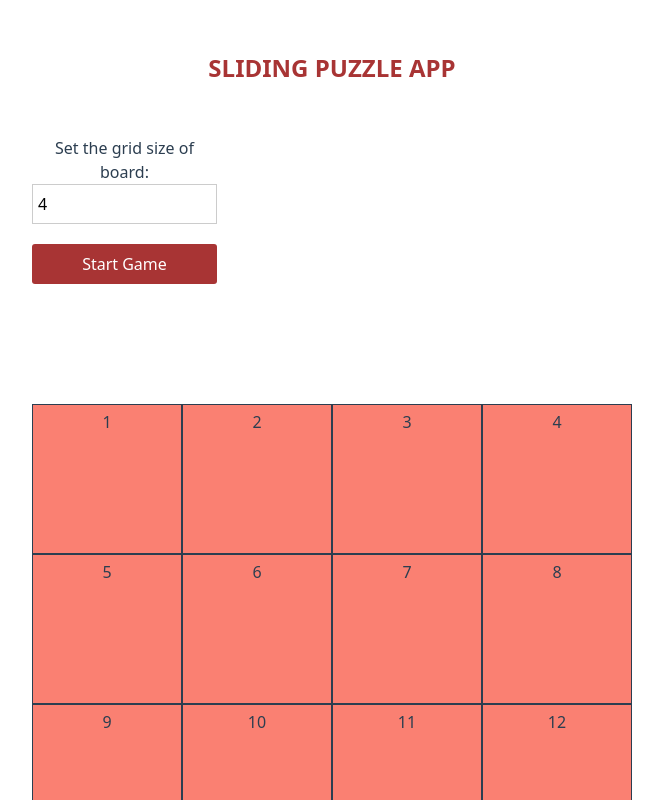
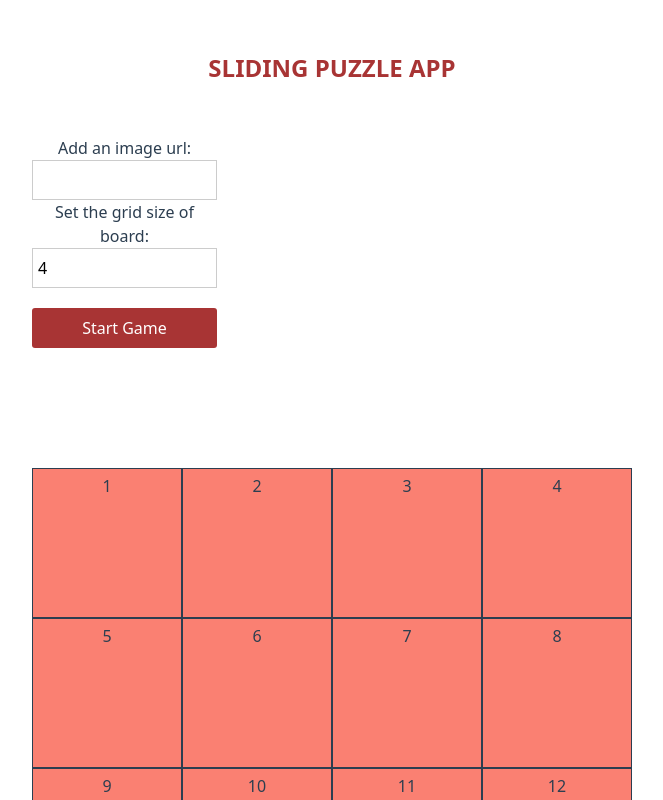
Before and after one commit to pedropatriota/sliding-puzzle, a React (Vite) app: page / in a window 1280 px wide. Shown: the top 800 px of the page, without its empty margins (308-971 px from the left). Built offline with nearby package versions, Linux system fonts and the light colour scheme.

Commit message:
new feat - add image

```diff
--- a/src/App.tsx
+++ b/src/App.tsx
@@ -12,17 +12,30 @@ export default function App() {
     emptyIndex,
     setGameStarted,
     gameStarted,
+    imgUrl,
+    setImgUrl,
   } = useHelper();
 
   return (
     <main className={styles.main}>
       <Title content="sliding puzzle app" />
+
+      <Input
+        label="Add an image url:"
+        type="text"
+        value={imgUrl}
+        disabled={gameStarted}
+        onChange={e => setImgUrl(e.target.value)}
+      />
+
       <Input
         label="Set the grid size of board:"
+        type="number"
         value={size}
         disabled={gameStarted}
         onChange={e => setSize(Number(e.target.value))}
       />
+
       {gameStarted ? (
         <Button content={"Give up"} onClick={() => setGameStarted(false)} />
       ) : (
@@ -34,6 +47,7 @@ export default function App() {
         handleTileClick={swapTile}
         emptyIndex={emptyIndex}
         size={size}
+        imgUrl={imgUrl ?? ""}
       />
     </main>
   );
--- a/src/components/Board/index.tsx
+++ b/src/components/Board/index.tsx
@@ -2,7 +2,13 @@ import { TBoardProps } from "../../contracts";
 import Tiles from "../Tiles";
 import * as Style from "./styles";
 
-const Board = ({ tiles, handleTileClick, emptyIndex, size }: TBoardProps) => {
+const Board = ({
+  tiles,
+  handleTileClick,
+  emptyIndex,
+  size,
+  imgUrl,
+}: TBoardProps) => {
   return (
     <Style.Board size={size} role="contentinfo">
       {tiles.map((tile, i) => (
@@ -12,6 +18,8 @@ const Board = ({ tiles, handleTileClick, emptyIndex, size }: TBoardProps) => {
           handleTileClick={handleTileClick}
           tile={tile}
           emptyIndex={emptyIndex}
+          imgUrl={imgUrl}
+          size={size}
         />
       ))}
     </Style.Board>
--- a/src/components/Input/index.tsx
+++ b/src/components/Input/index.tsx
@@ -1,12 +1,18 @@
 import type { TInputProps } from "../../contracts";
 import * as Style from "./styles";
 
-const Input = ({ label, value, onChange, disabled }: TInputProps) => (
+const Input = ({
+  label,
+  value,
+  onChange,
+  disabled,
+  type = "text",
+}: TInputProps) => (
   <Style.InputContainer>
     <label htmlFor="input-id">{label}</label>
     <input
       id="input-id"
-      type="number"
+      type={type}
       value={value}
       disabled={disabled}
       onChange={onChange}
--- a/src/components/Tiles/index.tsx
+++ b/src/components/Tiles/index.tsx
@@ -1,12 +1,27 @@
 import type { TTilesProps } from "../../contracts";
 import * as Style from "./styles";
 
-const Tiles = ({ emptyIndex, handleTileClick, index, tile }: TTilesProps) => {
+const Tiles = ({
+  emptyIndex,
+  handleTileClick,
+  index,
+  tile,
+  imgUrl,
+  size,
+}: TTilesProps) => {
+  const indexShuffled = tile - 1;
+  const row = Math.floor(indexShuffled / size);
+  const col = indexShuffled % size;
+  const BOARD_WIDTH = 600;
+
   return (
     <Style.Tiles
       role="button"
       aria-hidden="true"
       isEmptyIndex={emptyIndex === index}
+      imgUrl={imgUrl}
+      colPos={col * (BOARD_WIDTH / size) * -1}
+      rowPos={row * (BOARD_WIDTH / size) * -1}
       onClick={() => handleTileClick(index)}
     >
       {tile}
--- a/src/components/Tiles/styles.ts
+++ b/src/components/Tiles/styles.ts
@@ -10,4 +10,9 @@ export const Tiles = styled.div<Partial<TTilesProps>>`
   width: 100%;
   padding: 5px;
   cursor: pointer;
+  background-image: ${({ imgUrl }) => (imgUrl ? `url(${imgUrl})` : undefined)};
+  background-position: ${({ colPos, rowPos, imgUrl }) =>
+    imgUrl ? `${colPos}px ${rowPos}px` : undefined};
+  background-size: 600px;
+  background-repeat: no-repeat;
 `;
--- a/src/useHelper.tsx
+++ b/src/useHelper.tsx
@@ -17,6 +17,7 @@ const useHelper = () => {
   const [tiles, setTiles] = React.useState<number[]>(createdTiles);
   const [emptyIndex, setEmptyIndex] = React.useState<number>(size * size - 1);
   const [gameStarted, setGameStarted] = React.useState<boolean>(false);
+  const [imgUrl, setImgUrl] = React.useState<string>("");
 
   const shuffle = () => {
     const shuffledTiles = shuffleTiles(tiles);
@@ -77,7 +78,8 @@ const useHelper = () => {
     setSize,
     swapTile,
     shuffle,
-
+    setImgUrl,
+    imgUrl,
     tiles,
     emptyIndex,
     gameStarted,
```
Also changed, not shown: src/contracts.ts (+7 -1 lines), 1 other file (tests, documents, lock files or other folders).
